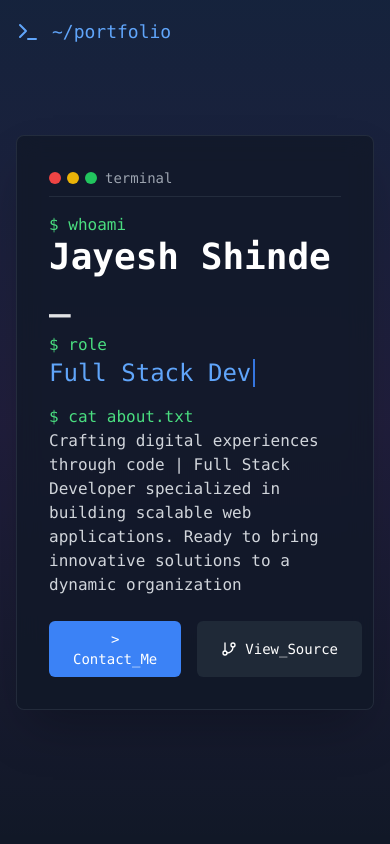
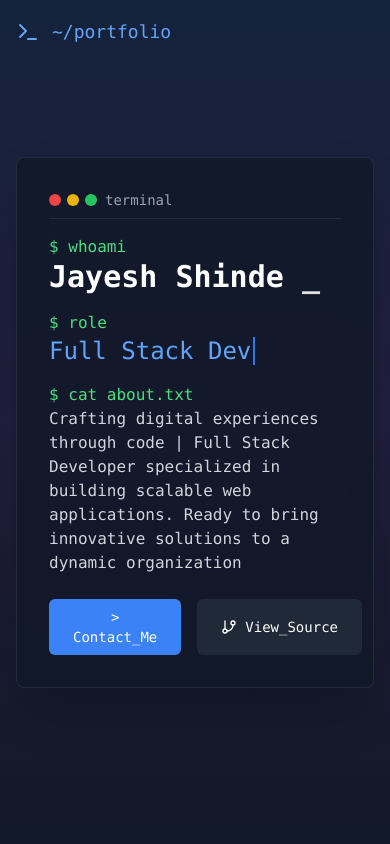
Before and after one commit to JayeshMShinde/Jayesh-shinde-portfolio, a Next.js app: page / in a window 390 px wide. Shown: the top 844 px of the page. Built offline with nearby package versions, Linux system fonts and the light colour scheme.

Commit message:
Fix: Added new readme

```diff
--- a/app/page.tsx
+++ b/app/page.tsx
@@ -133,7 +133,7 @@
 
             <div className="font-mono">
               <p className="text-green-400">$ whoami</p>
-              <h1 className="text-4xl md:text-5xl font-bold mb-4 text-white">
+              <h1 className="text-3xl md:text-5xl font-bold mb-4 text-white">
                 {personalInfo.name} <span className="animate-blink">_</span>
               </h1>
 
```
Also changed, not shown: 1 other file (tests, documents, lock files or other folders).
